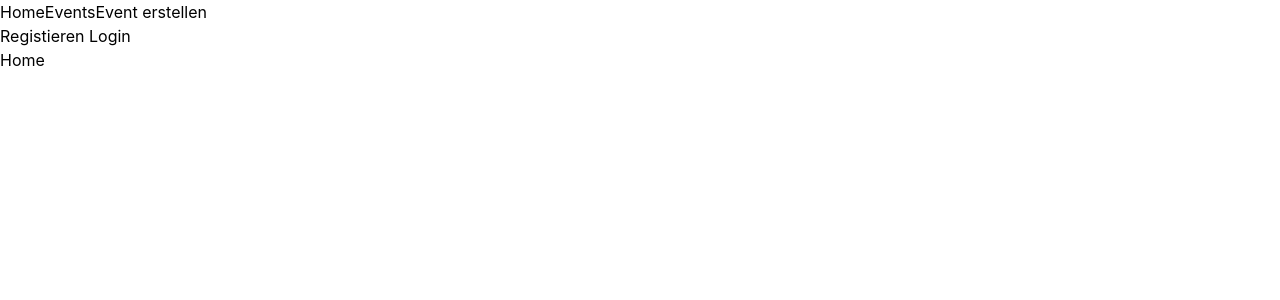
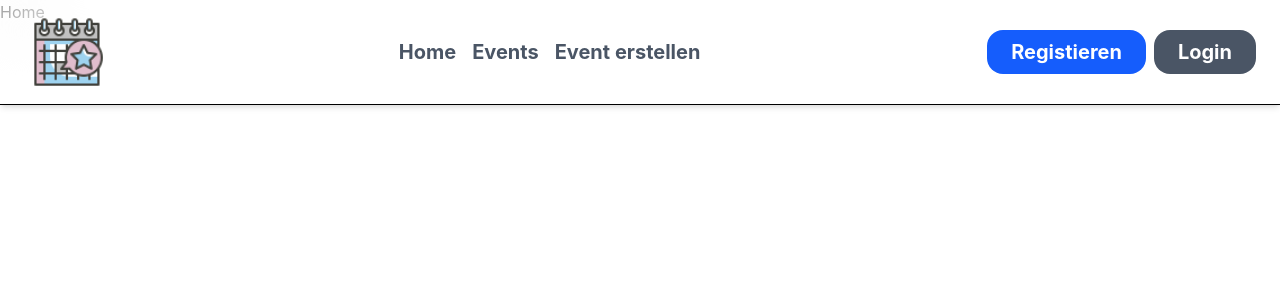
Before and after one commit to Vickiiv/event-scheduler, a React (Vite) app: page / in a window 1280 px wide. Shown: the top 300 px of the page. Built offline with nearby package versions, Linux system fonts and the light colour scheme.

Commit message:
navbar styling

```diff
--- a/src/components/Navbar.tsx
+++ b/src/components/Navbar.tsx
@@ -10,18 +10,47 @@ function Navbar() {
     navigate("/login");
   };
   return (
-    <div>
-      <nav>
-        <Link to="/">Home</Link>
-        <Link to="/events">Events</Link>
-        <Link to="events/new">Event erstellen</Link>
+    <div className="text-xl py-2 flex justify-between fixed top-0 left-0 w-full backdrop-blur-2xl border-b shadow-md  bg-white/50 px-6">
+      <div>
+        <img className="py-2 px-2 w-22" src="/assets/logo.png" alt="logo" />
+      </div>
+      <nav className="flex justify-center items-center  gap-4">
+        <Link
+          className="font-bold hover:text-black text-gray-600 text-xl"
+          to="/"
+        >
+          Home
+        </Link>
+        <Link
+          className="font-bold hover:text-black text-gray-600 text-xl"
+          to="/events"
+        >
+          Events
+        </Link>
+        <Link
+          className="font-bold hover:text-black text-gray-600 text-xl"
+          to="events/new"
+        >
+          Event erstellen
+        </Link>
       </nav>
       {token ? (
         <button onClick={handleLogout}>Logout</button>
       ) : (
-        <nav>
-          <Link to="/register">Registieren</Link>
-          <Link to="/login"> Login</Link>
+        <nav className="flex justify-center items-center  gap-2">
+          <Link
+            className="bg-blue-600 py-2 px-6 text-white rounded-2xl hover:bg-blue-900 font-bold cursor-pointer  "
+            to="/register"
+          >
+            Registieren
+          </Link>
+          <Link
+            className="bg-gray-600 py-2 px-6 text-white rounded-2xl hover:bg-gray-900 font-bold cursor-pointer  "
+            to="/login"
+          >
+            {" "}
+            Login
+          </Link>
         </nav>
       )}
     </div>
```
Also changed, not shown: public/assets/logo.png (added).
